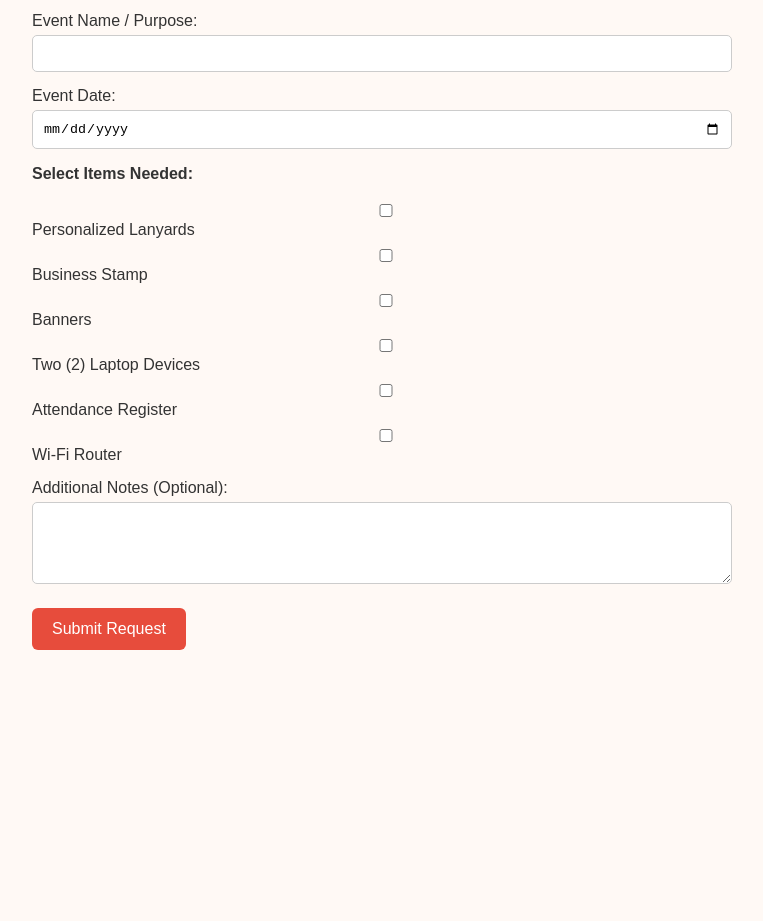
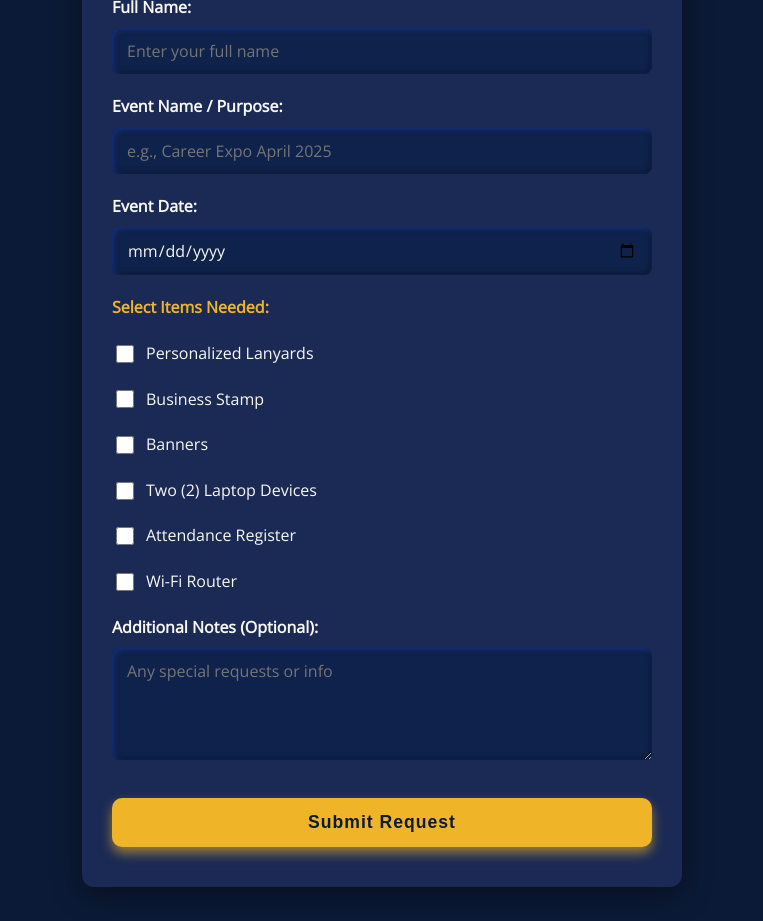
Before and after one commit to SamkeloKheswa/portal.mech, a plain HTML site: page Index.html in a window 1280 px wide. Shown: the part 183-1104 px from the top of the page, without its empty margins (258-1021 px from the left). Before the commit the page ends 873 px from the top, so only its background shows below. Drawn offline with nearby package versions, Linux system fonts and the light colour scheme.

Commit message:
Update Index.html

```diff
--- a/Index.html
+++ b/Index.html
@@ -4,70 +4,143 @@
   <meta charset="UTF-8" />
   <meta name="viewport" content="width=device-width, initial-scale=1" />
   <title>MECH Support Item Request</title>
+
+  <!-- Google Fonts -->
+  <link href="https://fonts.googleapis.com/css2?family=Montserrat:wght@400;600&family=Open+Sans&display=swap" rel="stylesheet" />
+
   <style>
+    /* Reset and base */
+    * {
+      box-sizing: border-box;
+    }
     body {
-      font-family: Arial, sans-serif;
-      background: #fff9f5;
-      color: #333;
-      padding: 40px;
-      max-width: 700px;
-      margin: auto;
+      margin: 0;
+      font-family: 'Open Sans', sans-serif;
+      background: #0b1a36;
+      color: #f8f7f3;
+      line-height: 1.6;
+      min-height: 100vh;
+      display: flex;
+      justify-content: center;
+      align-items: flex-start;
+      padding: 40px 20px;
+    }
+    main {
+      background: #1a2a55;
+      max-width: 600px;
+      width: 100%;
+      border-radius: 12px;
+      padding: 40px 30px;
+      box-shadow: 0 8px 30px rgba(0,0,0,0.4);
     }
     h1 {
-      color: #c0392b;
+      font-family: 'Montserrat', sans-serif;
+      font-weight: 600;
+      color: #f0b429;
+      margin-bottom: 25px;
+      text-align: center;
+      letter-spacing: 1.2px;
     }
+
     label {
       display: block;
-      margin-top: 15px;
+      margin-bottom: 8px;
+      font-weight: 600;
+      color: #f8f7f3;
+      margin-top: 20px;
     }
-    input, textarea {
+    input[type="text"],
+    input[type="date"],
+    textarea {
       width: 100%;
-      padding: 10px;
-      margin-top: 5px;
-      border-radius: 5px;
-      border: 1px solid #ccc;
-      box-sizing: border-box;
+      padding: 12px 15px;
+      border-radius: 8px;
+      border: none;
+      font-size: 1rem;
+      font-family: 'Open Sans', sans-serif;
+      background: #0f224b;
+      color: #f8f7f3;
+      box-shadow: inset 2px 2px 5px #162e7a, inset -2px -2px 5px #0a1a36;
+      transition: background 0.3s ease;
+    }
+    input[type="text"]:focus,
+    input[type="date"]:focus,
+    textarea:focus {
+      outline: none;
+      background: #162f81;
+      box-shadow: 0 0 8px #f0b429;
+      color: #fff;
+    }
+    textarea {
+      resize: vertical;
+      min-height: 90px;
     }
     .checkbox-group {
-      margin-top: 15px;
+      margin-top: 20px;
+    }
+    .checkbox-group p {
+      font-weight: 600;
+      color: #f0b429;
+      margin-bottom: 12px;
     }
     .checkbox-group label {
-      display: block;
-      margin: 5px 0;
+      display: flex;
+      align-items: center;
+      color: #f8f7f3;
+      margin-bottom: 10px;
+      font-weight: 500;
+      cursor: pointer;
+    }
+    .checkbox-group input[type="checkbox"] {
+      width: 18px;
+      height: 18px;
+      margin-right: 12px;
+      accent-color: #f0b429;
       cursor: pointer;
     }
     button {
-      background: #e74c3c;
-      color: white;
-      padding: 12px 20px;
+      margin-top: 30px;
+      width: 100%;
+      background: #f0b429;
+      color: #0b1a36;
+      font-weight: 700;
+      font-size: 1.1rem;
+      padding: 14px 0;
       border: none;
-      border-radius: 6px;
-      margin-top: 20px;
+      border-radius: 10px;
       cursor: pointer;
-      font-size: 1rem;
-      transition: background-color 0.3s ease;
+      box-shadow: 0 6px 12px rgba(240, 180, 41, 0.6);
+      transition: background 0.3s ease, box-shadow 0.3s ease;
+      letter-spacing: 1px;
     }
     button:hover {
-      background: #c0392b;
+      background: #d49f21;
+      box-shadow: 0 8px 20px rgba(212, 159, 33, 0.8);
+    }
+    @media (max-width: 480px) {
+      main {
+        padding: 30px 20px;
+      }
     }
   </style>
 </head>
 <body>
 
-  <h1>MECH Support Item Request Form</h1>
-  <form action="https://formspree.io/f/xwpqvbng" method="POST">
+  <main>
+    <h1>MECH Support Item Request</h1>
+    <form action="https://formspree.io/f/xwpqvbng" method="POST" novalidate>
 
       <label for="name">Full Name:</label>
-    <input type="text" name="name" id="name" required />
+      <input type="text" name="name" id="name" required autocomplete="name" placeholder="Enter your full name" />
 
       <label for="event">Event Name / Purpose:</label>
-    <input type="text" name="event" id="event" required />
+      <input type="text" name="event" id="event" required placeholder="e.g., Career Expo April 2025" />
 
       <label for="event_date">Event Date:</label>
       <input type="date" name="event_date" id="event_date" required />
 
-    <div class="checkbox-group">
-      <p><strong>Select Items Needed:</strong></p>
+      <div class="checkbox-group" role="group" aria-labelledby="items-label">
+        <p id="items-label">Select Items Needed:</p>
         <label><input type="checkbox" name="lanyards" /> Personalized Lanyards</label>
         <label><input type="checkbox" name="stamp" /> Business Stamp</label>
         <label><input type="checkbox" name="banners" /> Banners</label>
@@ -77,10 +150,11 @@
       </div>
 
       <label for="notes">Additional Notes (Optional):</label>
-    <textarea name="notes" id="notes" rows="4"></textarea>
+      <textarea name="notes" id="notes" rows="4" placeholder="Any special requests or info"></textarea>
 
       <button type="submit">Submit Request</button>
     </form>
+  </main>
 
   <!-- Tawk.to Live Chat -->
   <script type="text/javascript">
```
Lines whose indentation alone changed are shown as unchanged.
